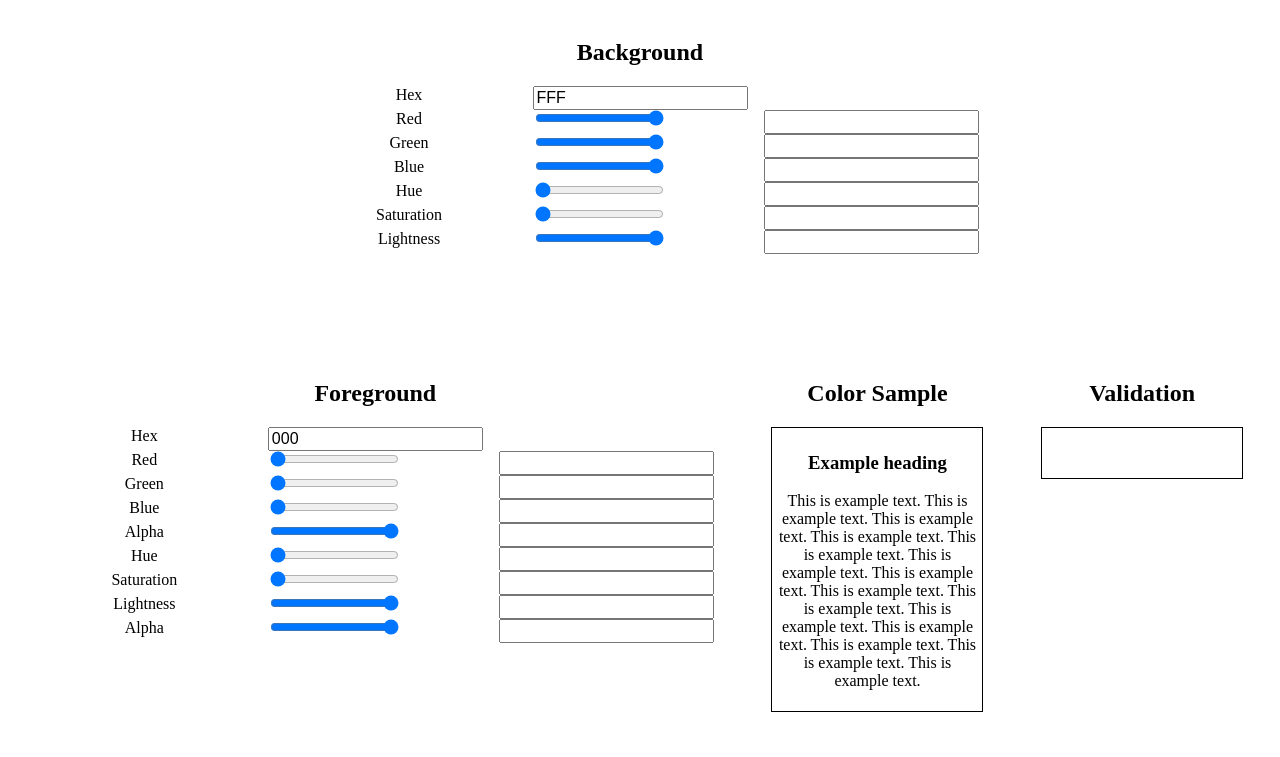
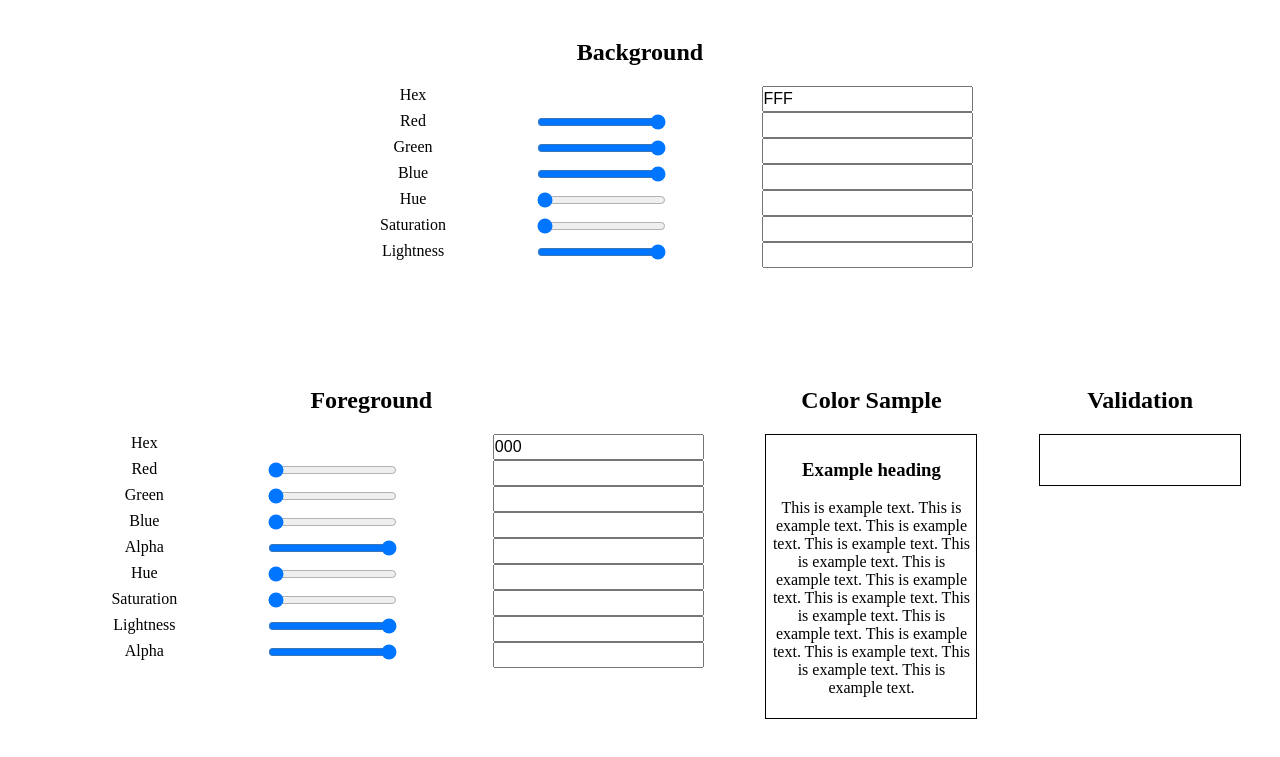
Before and after one commit to cjhanrahan/CSS-Color-Utility, a website: page dev/index.html in a window 1280 px wide. Shown: the part 61-818 px from the top of the page. Drawn offline with Linux system fonts and the light colour scheme.

Commit message:
Fixed column layout

```diff
--- a/dev/css/style.css
+++ b/dev/css/style.css
@@ -21,6 +21,8 @@ label {
 
 label input {
   display: block;
+  padding: 2px 0px;
+  break-inside: avoid;
 }
 
 .exampleText {
@@ -34,3 +36,7 @@ label input {
   width: 200px;
   min-height: 50px;
 }
+
+[role = "spacer"] {
+  height: 9px;
+}
--- a/dev/index.html
+++ b/dev/index.html
@@ -16,6 +16,7 @@
 
         <div class="inputSystem" data-input-system="hex">
           <label> Hex
+            <div role="spacer"></div>
             <input type="text" value="FFF" maxlength="6" data-color-property="hex"/>
           </label>
         </div>
@@ -63,6 +64,7 @@
 
         <div class="inputSystem" data-input-system="hex">
           <label> Hex
+            <div role="spacer"></div>
             <input type="text" value="000" maxlength="6" data-color-property="hex"/>
           </label>
         </div>
```
